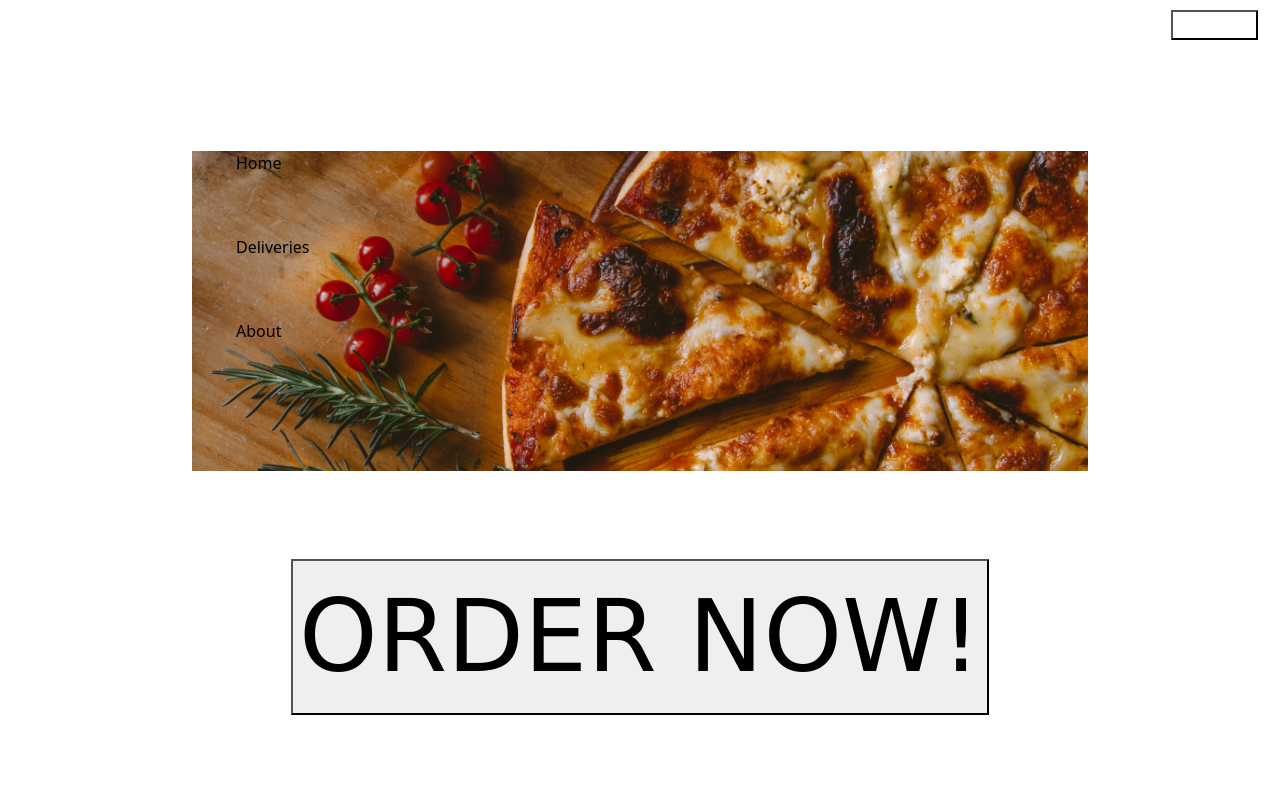
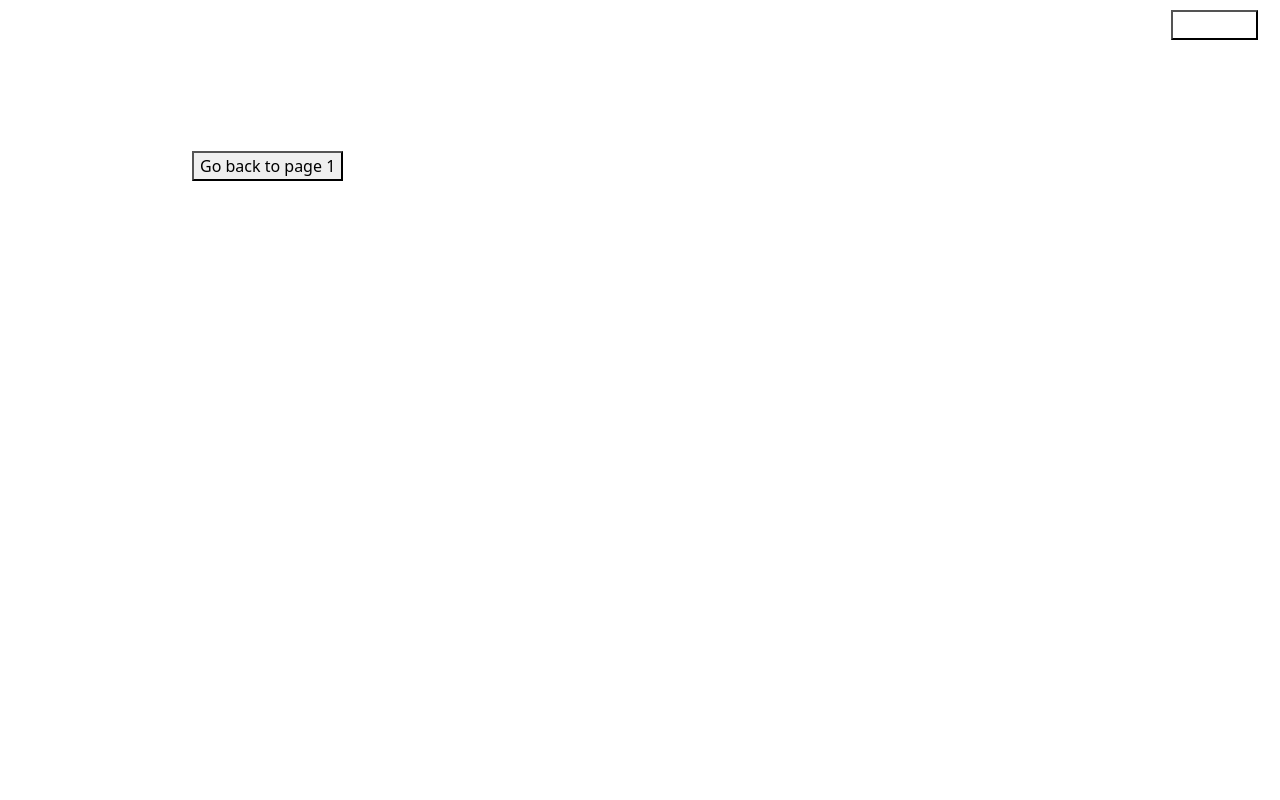
Before and after one commit to Ken-mbira/pizza-place, a plain HTML site: page index.html in a window 1280 px wide. Both pictures are taken after a click on the button "ORDER NOW!". Shown: the top 800 px of the page. Drawn offline with nearby package versions, Linux system fonts and the light colour scheme; a web font is replaced by a local one.

Commit message:
add a function to toggle between page 1 and 2

```diff
--- a/index.html
+++ b/index.html
@@ -49,10 +49,14 @@
                 in your way to becoming royalty in your pizza palace.</p>
         </div>
         <div class="navigation-button">
-            <button class="topage2 order-button">ORDER NOW!</button>
+            <button id="topage2" class="order-button">ORDER NOW!</button>
 
         </div>
 
+    </div>
+    <!-- Deliveries Page -->
+    <div class="page" id="page2">
+        <button id="topage1">Go back to page 1</button>
     </div>
     <footer class="contact">
         <div class="contact-heading">
@@ -73,11 +77,6 @@
             </ul>
         </div>
     </footer>
-
-    <!-- Deliveries Page -->
-    <div class="page" id="page2">
-
-    </div>
 </body>
 
 </html>
--- a/js/scripts.js
+++ b/js/scripts.js
@@ -0,0 +1,11 @@
+$(document).ready(function() {
+    $("button#topage2").click(function() {
+        $("#page1").hide();
+        $("#page2").show();
+    });
+    $("button#topage1").click(function() {
+        $("#page2").hide();
+        $("#page1").show();
+    })
+
+})
```
